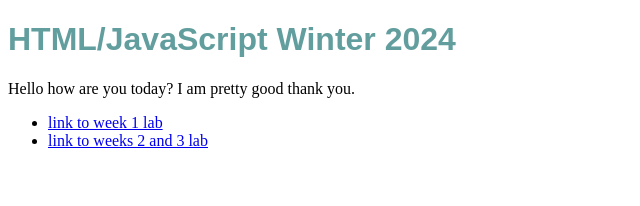
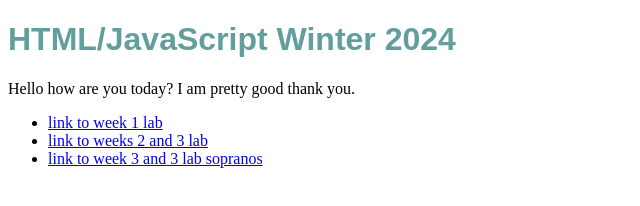
Before and after one commit to alywisher/HTML-JavaScript-Winter-2024, a plain HTML site: page index.html in a window 1280 px wide. Shown: the whole page, without its empty margins (0-640 px from the left). Drawn offline with Linux system fonts and the light colour scheme.

Commit message:
add link to main page

```diff
--- a/index.html
+++ b/index.html
@@ -25,6 +25,7 @@
         <ul>
             <li><a href="W1/indext.htm">link to week 1 lab</a></li>
             <li><a href="W2and3/index.htm">link to weeks 2 and 3 lab</a></li>
+            <li><a href="W2and3/IDandFragments.html">link to week 3 and 3 lab sopranos</a></li>
 
 
         </ul>
```
